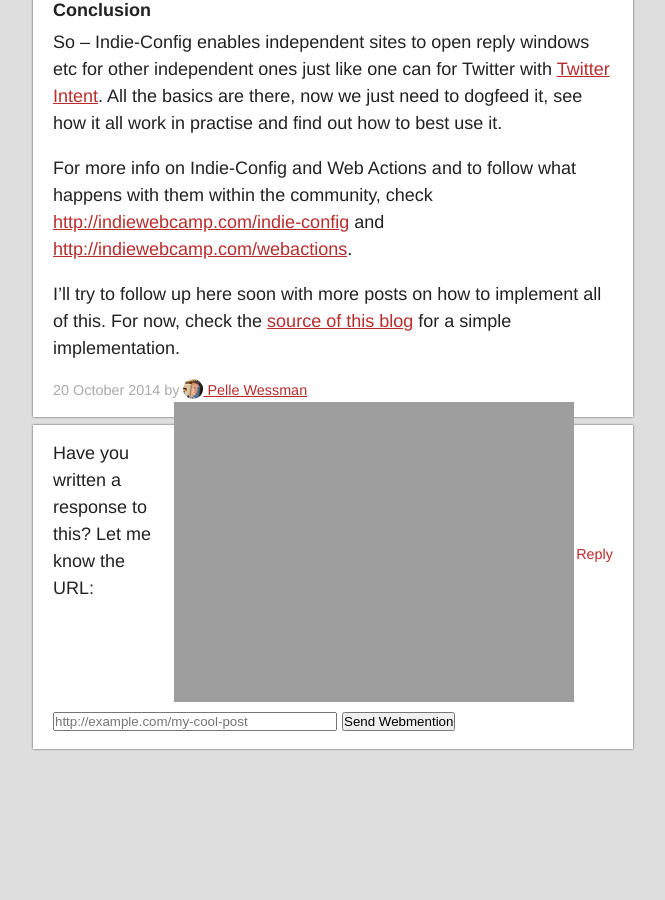
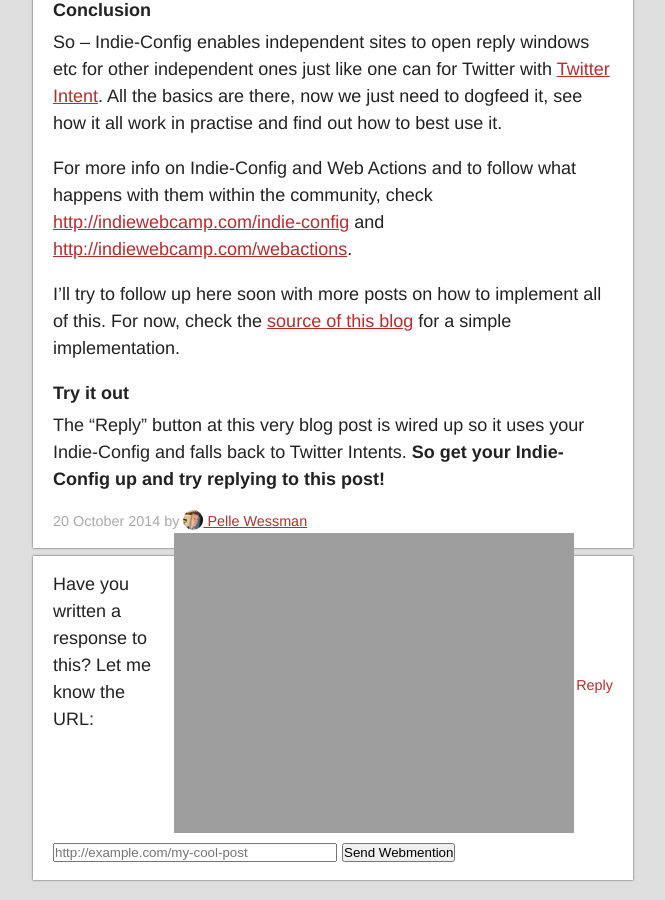
Before and after one commit to voxpelli/voxpelli.github.com, a Jekyll site: the page built from _posts/2014-10-20-indie-config-overview.md, in a window 1280 px wide and 900 px high, scrolled down 2014 px, cut to the strip 0-900 px from the top of the window. Shown: the whole strip, without its empty margins (307-972 px from the left). Built offline with Jekyll 4.4.1, drawn with Linux system fonts in a browser that asks for light colours; comment, search, counter and statistics services are not loaded; before the commit the page ends 2783 px from its top, so only the background shows below that; grey boxes are pictures that could not be loaded.

Commit message:
Added a call to action to indie-config post

```diff
--- a/_posts/2014-10-20-indie-config-overview.md
+++ b/_posts/2014-10-20-indie-config-overview.md
@@ -44,3 +44,7 @@ So – Indie-Config enables independent sites to open reply windows etc for othe
 For more info on Indie-Config and Web Actions and to follow what happens with them within the community, check [http://indiewebcamp.com/indie-config](http://indiewebcamp.com/indie-config) and [http://indiewebcamp.com/webactions](http://indiewebcamp.com/webactions).
 
 I'll try to follow up here soon with more posts on how to implement all of this. For now, check the [source of this blog](https://github.com/voxpelli/voxpelli.github.com/tree/master/js) for a simple implementation.
+
+## Try it out
+
+The "Reply" button at this very blog post is wired up so it uses your Indie-Config and falls back to Twitter Intents. **So get your Indie-Config up and try replying to this post!**
```
